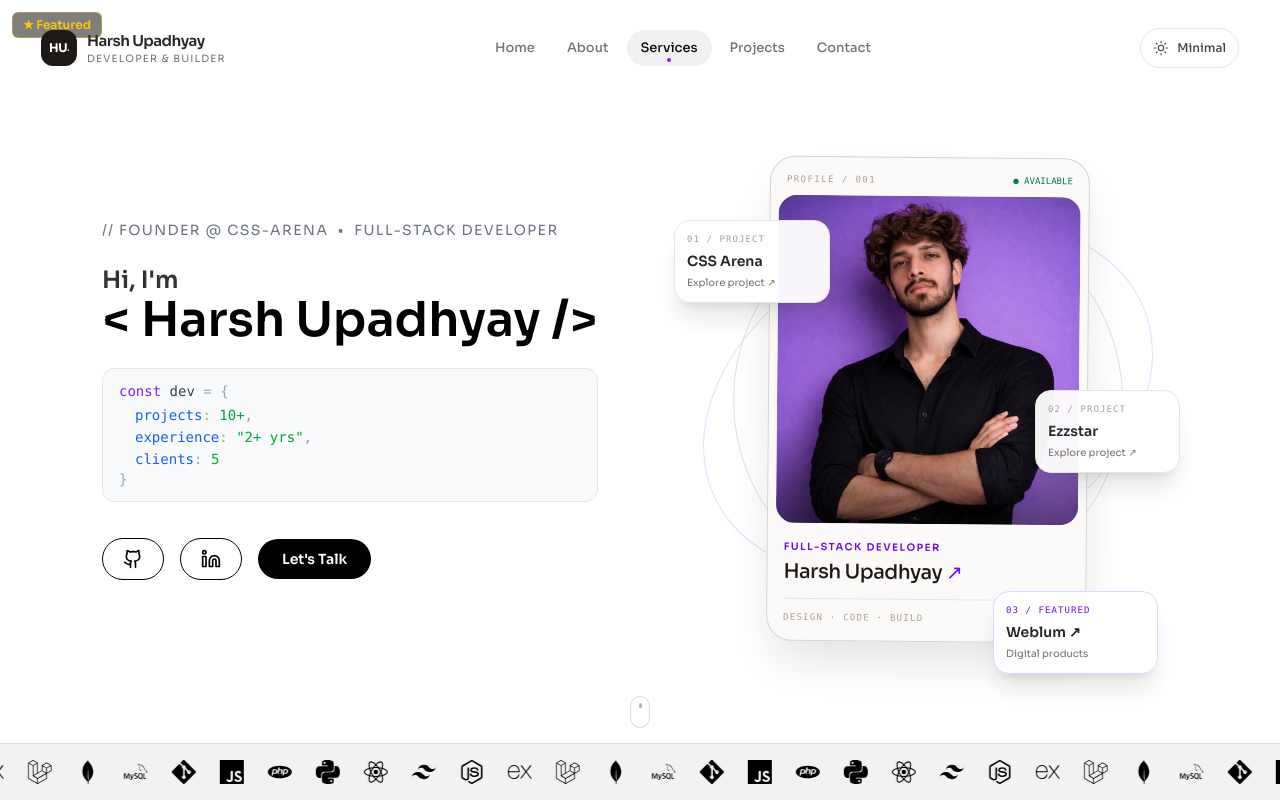
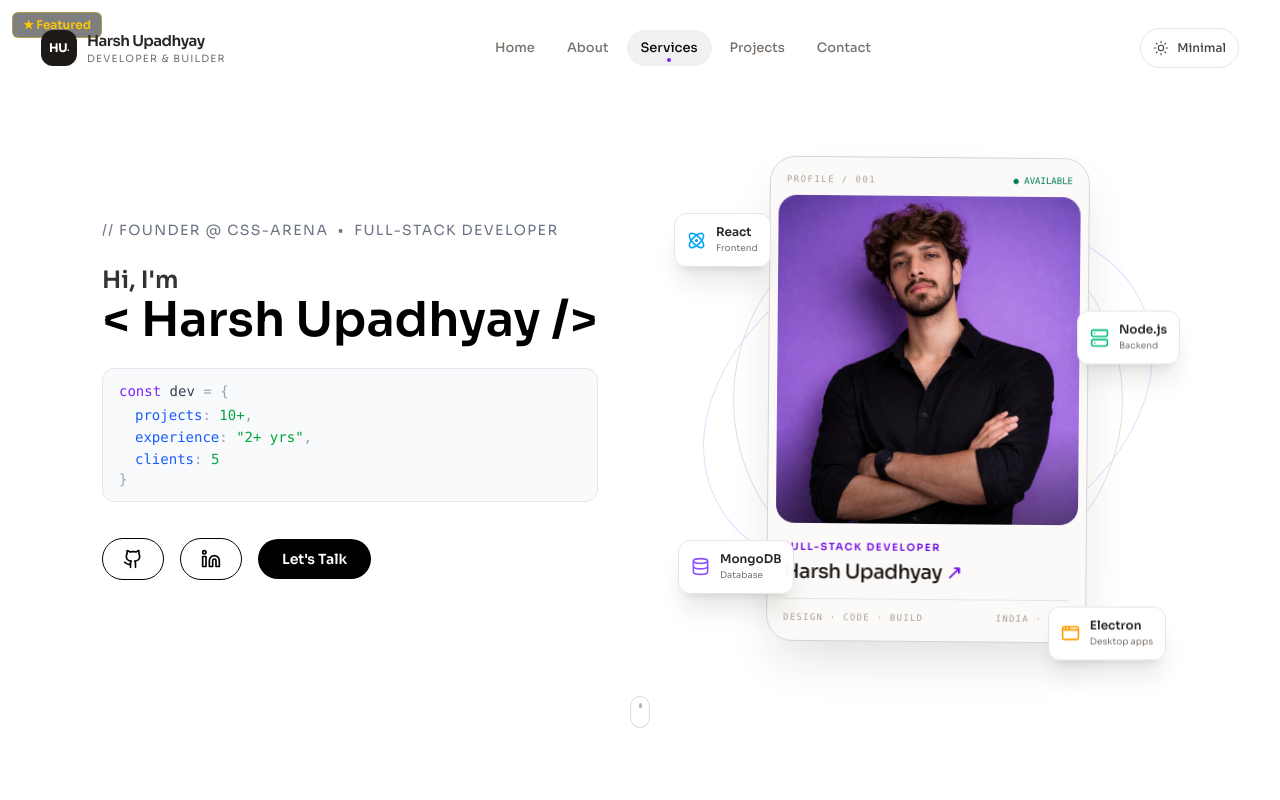
Before and after one commit to BugByHarsh/Portfolio-V2--React, a React (Vite) app: page / in a window 1280 px wide. Shown: the top 800 px of the page. Built offline with nearby package versions, Linux system fonts and the light colour scheme; a web font is replaced by a local one.

Commit message:
Replace hero tech ticker with gently floating skill cards

```diff
--- a/src/Components/Hero.jsx
+++ b/src/Components/Hero.jsx
@@ -1,24 +1,10 @@
 import { useTheme } from "../context/ThemeContext";
 import { Github, Linkedin } from "lucide-react";
-import LogoLoop from "./bg/LogoLoop";
+import { Atom, Server, Database, AppWindow } from "lucide-react";
 
 export default function Hero() {
     const { theme } = useTheme();
     const isMinimal = theme === "minimal";
-
-    const logos = [
-        { src: "/logos/javascript.svg", alt: "JavaScript" },
-        { src: "/logos/php.svg", alt: "PHP" },
-        { src: "/logos/python.svg", alt: "Python" },
-        { src: "/logos/react.svg", alt: "React" },
-        { src: "/logos/tailwindcss.svg", alt: "Tailwind CSS" },
-        { src: "/logos/nodedotjs.svg", alt: "Node.js" },
-        { src: "/logos/express.svg", alt: "Express.js" },
-        { src: "/logos/laravel.svg", alt: "Laravel" },
-        { src: "/logos/mongodb.svg", alt: "MongoDB" },
-        { src: "/logos/mysql.svg", alt: "MySQL" },
-        { src: "/logos/git.svg", alt: "Git" },
-    ];
 
     const scrollDown = () => {
         const about = document.getElementById("about");
@@ -56,16 +42,17 @@ export default function Hero() {
                                     <div className={`mt-3 border-t pt-2 font-mono text-[9px] tracking-[0.12em] ${isMinimal ? "border-stone-200 text-stone-400" : "border-white/10 text-slate-500"}`}>DESIGN · CODE · BUILD</div>
                                 </div>
                             </div>
-                            <div className="mt-2 grid grid-cols-3 gap-1.5">
+                            <div className="mt-4 grid grid-cols-2 gap-2">
                                 {[
-                                    { name: "CSS Arena", num: "01" },
-                                    { name: "Ezzstar", num: "02" },
-                                    { name: "Weblum", num: "03" },
-                                ].map((project) => (
-                                    <a key={project.name} href="#projects" className={`rounded-lg border px-2 py-2 text-left transition-transform duration-300 hover:-translate-y-1 ${isMinimal ? "border-stone-200 bg-white/90" : "border-white/10 bg-white/[0.04]"}`}>
-                                        <span className={`block font-mono text-[8px] ${isMinimal ? "text-violet-700" : "text-violet-300"}`}>{project.num} / PROJECT</span>
-                                        <span className={`mt-1 block truncate text-[10px] font-medium ${isMinimal ? "text-stone-800" : "text-white"}`}>{project.name}</span>
-                                    </a>
+                                    { name: "React", type: "Frontend", Icon: Atom, tone: "text-sky-500", delay: "0s" },
+                                    { name: "Node.js", type: "Backend", Icon: Server, tone: "text-emerald-500", delay: "-1.5s" },
+                                    { name: "MongoDB", type: "Database", Icon: Database, tone: "text-violet-500", delay: "-3s" },
+                                    { name: "Electron", type: "Desktop apps", Icon: AppWindow, tone: "text-amber-500", delay: "-4.5s" },
+                                ].map(({ name, type, Icon, tone, delay }) => (
+                                    <div key={name} style={{ animation: "skillFloat 6s ease-in-out infinite", animationDelay: delay }} className={`flex items-center gap-2 rounded-xl border px-3 py-2.5 shadow-lg ${isMinimal ? "border-stone-200 bg-white/95 shadow-stone-900/5" : "border-white/10 bg-[#111522]/95 shadow-black/20"}`}>
+                                        <Icon size={17} className={tone} />
+                                        <span className={`text-xs font-medium ${isMinimal ? "text-stone-800" : "text-white"}`}>{name}</span>
+                                    </div>
                                 ))}
                             </div>
                         </div>
@@ -190,22 +177,21 @@ export default function Hero() {
                                 </div>
                             </div>
                         </div>
-                        {/* Project cards */}
-                        <a href="#projects" className={`absolute left-[-4px] top-[95px] z-20 w-[156px] rounded-2xl border p-3 shadow-xl transition-all duration-300 hover:-translate-y-1 hover:scale-[1.02] ${isMinimal ? "border-stone-200 bg-white/95 text-stone-800 shadow-stone-900/10" : "border-white/10 bg-[#111522]/95 text-white shadow-black/30"}`}>
-                            <span className={`block font-mono text-[9px] tracking-[0.12em] ${isMinimal ? "text-stone-400" : "text-slate-500"}`}>01 / PROJECT</span>
-                            <span className="mt-1 block text-sm font-semibold">CSS Arena</span>
-                            <span className={`mt-1 block text-[10px] ${isMinimal ? "text-stone-500" : "text-slate-400"}`}>Explore project ↗</span>
-                        </a>
-                        <a href="#projects" className={`absolute right-[-2px] top-[265px] z-20 w-[145px] rounded-2xl border p-3 shadow-xl transition-all duration-300 hover:-translate-y-1 hover:scale-[1.02] ${isMinimal ? "border-stone-200 bg-white/95 text-stone-800 shadow-stone-900/10" : "border-white/10 bg-[#111522]/95 text-white shadow-black/30"}`}>
-                            <span className={`block font-mono text-[9px] tracking-[0.12em] ${isMinimal ? "text-stone-400" : "text-slate-500"}`}>02 / PROJECT</span>
-                            <span className="mt-1 block text-sm font-semibold">Ezzstar</span>
-                            <span className={`mt-1 block text-[10px] ${isMinimal ? "text-stone-500" : "text-slate-400"}`}>Explore project ↗</span>
-                        </a>
-                        <a href="#projects" className={`absolute bottom-[1px] right-[20px] z-20 w-[165px] rounded-2xl border p-3 shadow-xl transition-all duration-300 hover:-translate-y-1 hover:scale-[1.02] ${isMinimal ? "border-violet-200 bg-white/95 text-stone-800 shadow-stone-900/10" : "border-violet-300/20 bg-[#211a32]/95 text-white shadow-violet-950/30"}`}>
-                            <span className={`block font-mono text-[9px] tracking-[0.12em] ${isMinimal ? "text-violet-700" : "text-violet-300"}`}>03 / FEATURED</span>
-                            <span className="mt-1 block text-sm font-semibold">Weblum <span aria-hidden="true">↗</span></span>
-                            <span className={`mt-1 block text-[10px] ${isMinimal ? "text-stone-500" : "text-violet-100/60"}`}>Digital products</span>
-                        </a>
+                        {/* Floating skill cards */}
+                        {[
+                            { name: "React", type: "Frontend", Icon: Atom, tone: "text-sky-500", pos: "left-[-4px] top-[88px]", delay: "0s" },
+                            { name: "Node.js", type: "Backend", Icon: Server, tone: "text-emerald-500", pos: "right-[-2px] top-[190px]", delay: "-1.5s" },
+                            { name: "MongoDB", type: "Database", Icon: Database, tone: "text-violet-500", pos: "left-[0px] bottom-[72px]", delay: "-3s" },
+                            { name: "Electron", type: "Desktop apps", Icon: AppWindow, tone: "text-amber-500", pos: "right-[12px] bottom-[10px]", delay: "-4.5s" },
+                        ].map(({ name, type, Icon, tone, pos, delay }) => (
+                            <div key={name} style={{ animation: "skillFloat 6s ease-in-out infinite", animationDelay: delay }} className={`absolute ${pos} z-20 flex items-center gap-2.5 rounded-xl border px-3 py-2.5 shadow-xl backdrop-blur-xl ${isMinimal ? "border-stone-200 bg-white/95 text-stone-800 shadow-stone-900/10" : "border-white/10 bg-[#111522]/95 text-white shadow-black/30"}`}>
+                                <Icon size={19} className={tone} />
+                                <span>
+                                    <span className="block text-xs font-semibold">{name}</span>
+                                    <span className={`mt-0.5 block text-[9px] ${isMinimal ? "text-stone-500" : "text-slate-400"}`}>{type}</span>
+                                </span>
+                            </div>
+                        ))}
                     </div>
                 </div>
             </div>
@@ -228,25 +214,14 @@ export default function Hero() {
                 </div>
             </button>
 
-            {/* Logo strip */}
-            <div className={`absolute bottom-0 py-3 sm:py-4 border-t left-0 w-full ${isMinimal
-                ? "bg-black/5 border-black/10"
-                : "bg-white/5 border-white/10"
-                }`}>
-                <LogoLoop
-                    logos={logos}
-                    logoHeight={24}
-                    gap={24}
-                    className={isMinimal ? "[&_img]:brightness-0" : "[&_img]:invert"}
-                />
-            </div>
+
 
             <style>{`
                 @keyframes scrollWheel {
                     0%   { transform: translateY(0);   opacity: 1; }
                     100% { transform: translateY(6px); opacity: 0; }
                 }
-                @keyframes revolve {
+                @keyframes skillFloat {\n                    0%, 100% { transform: translate3d(0, 0, 0); }\n                    50% { transform: translate3d(0, -9px, 0); }\n                }\n                @media (prefers-reduced-motion: reduce) {\n                    [style*="skillFloat"] { animation: none !important; }\n                }\n                @keyframes revolve {
                     from { transform: rotate(0deg); }
                     to   { transform: rotate(360deg); }
                 }
```
